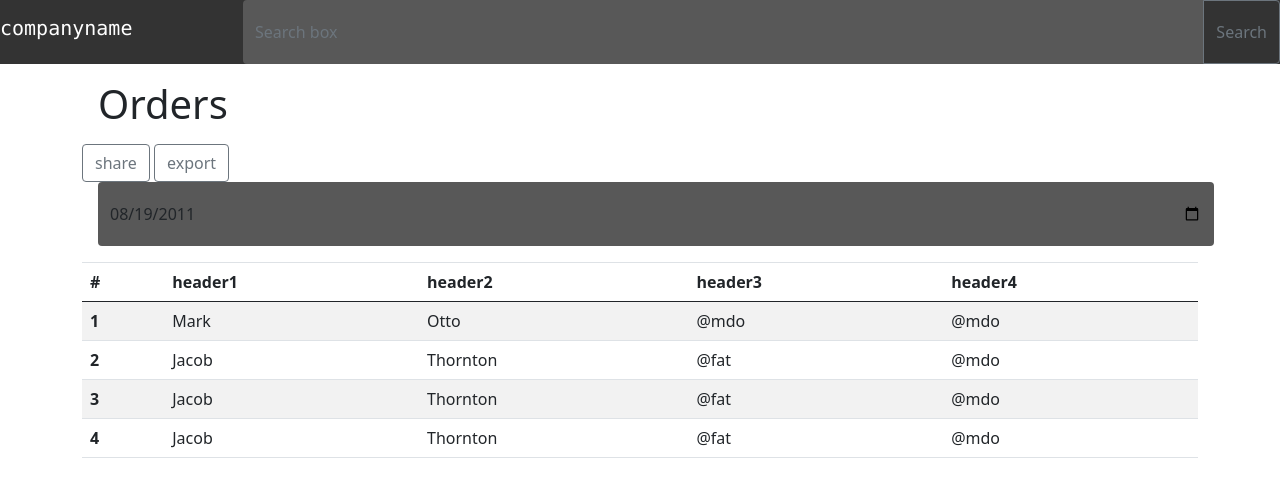
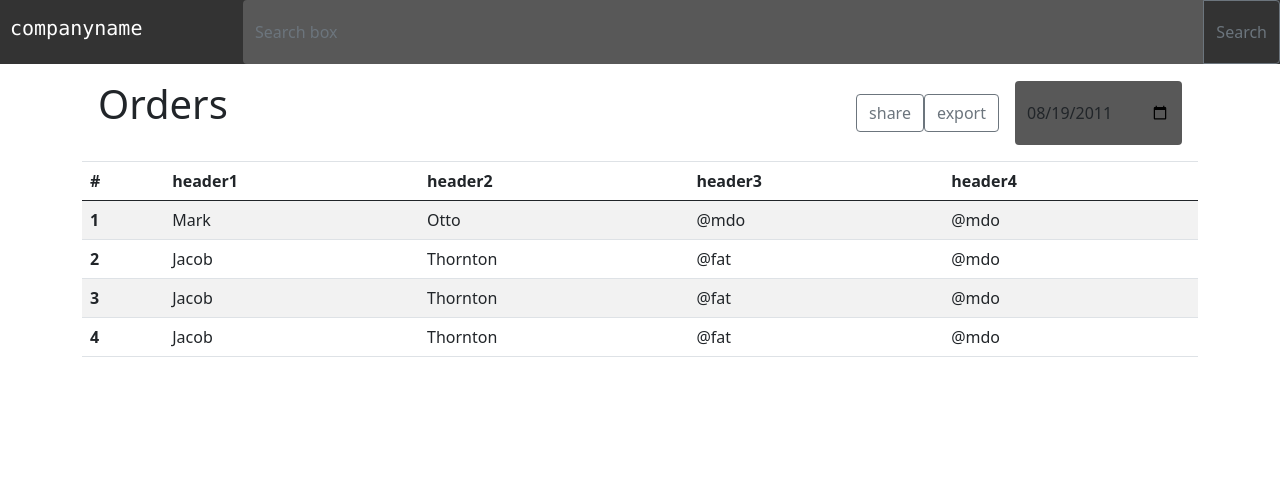
Before and after one commit to raosul/maktab47-panel-ex, a website: page index.html in a window 1280 px wide. Drawn offline with nearby package versions, Linux system fonts and the light colour scheme.

Commit message:
Update style.css

```diff
--- a/style.css
+++ b/style.css
@@ -1,3 +1,4 @@
+
 header {
     height:8vh;
     background-color: rgb(51, 51, 51);
@@ -7,6 +8,7 @@ header {
     font-family: "Lucida Console", "Courier New", monospace;
     font-size:20px;
     margin-top:2vh;
+    margin-left:10px;
 }
 .companyNameDiv{
     height:8vh;
@@ -17,3 +19,14 @@ header {
     height:8vh;
     border:0;
 }
+.mainTitle{
+    display: flex;
+    justify-content: space-between;
+    align-items: baseline;
+}
+.mainTitle div{
+    display: flex;
+    justify-content: center;
+    align-items: center;
+    margin-left: 10px;
+}
```
